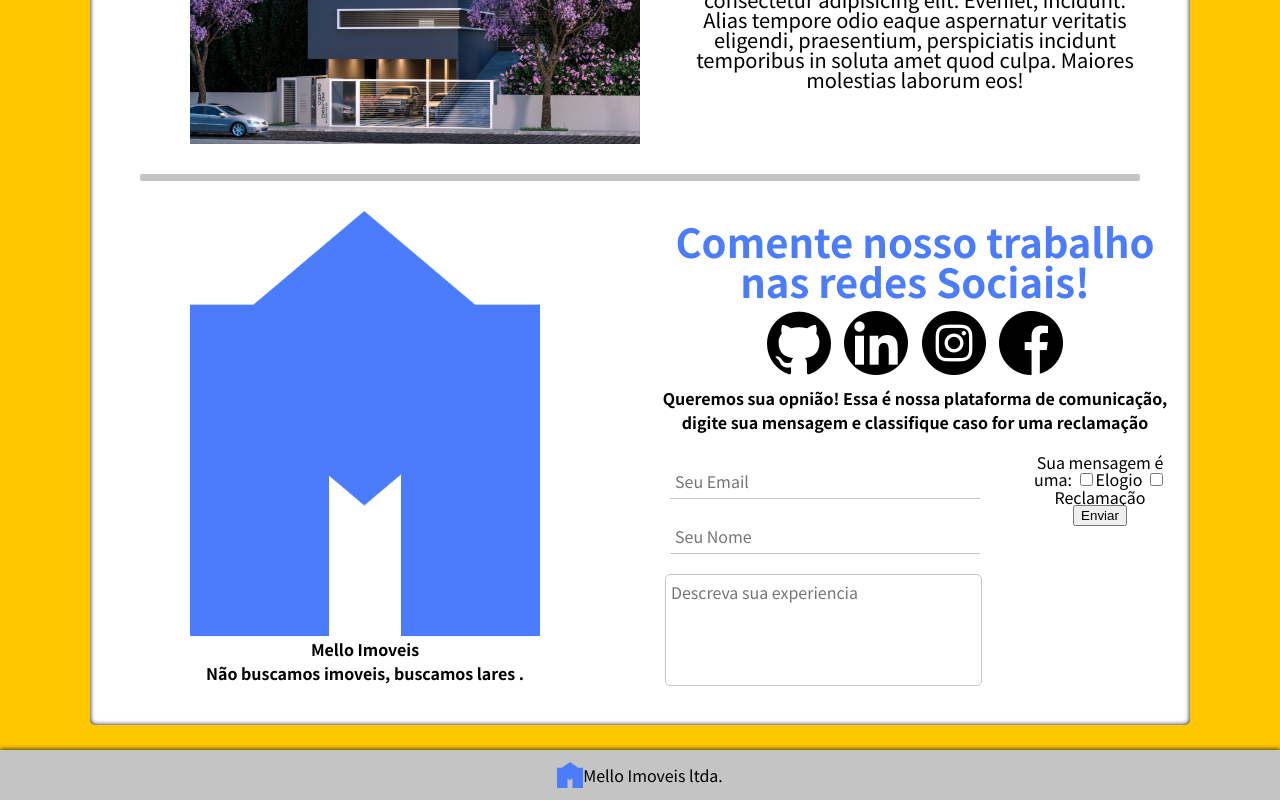
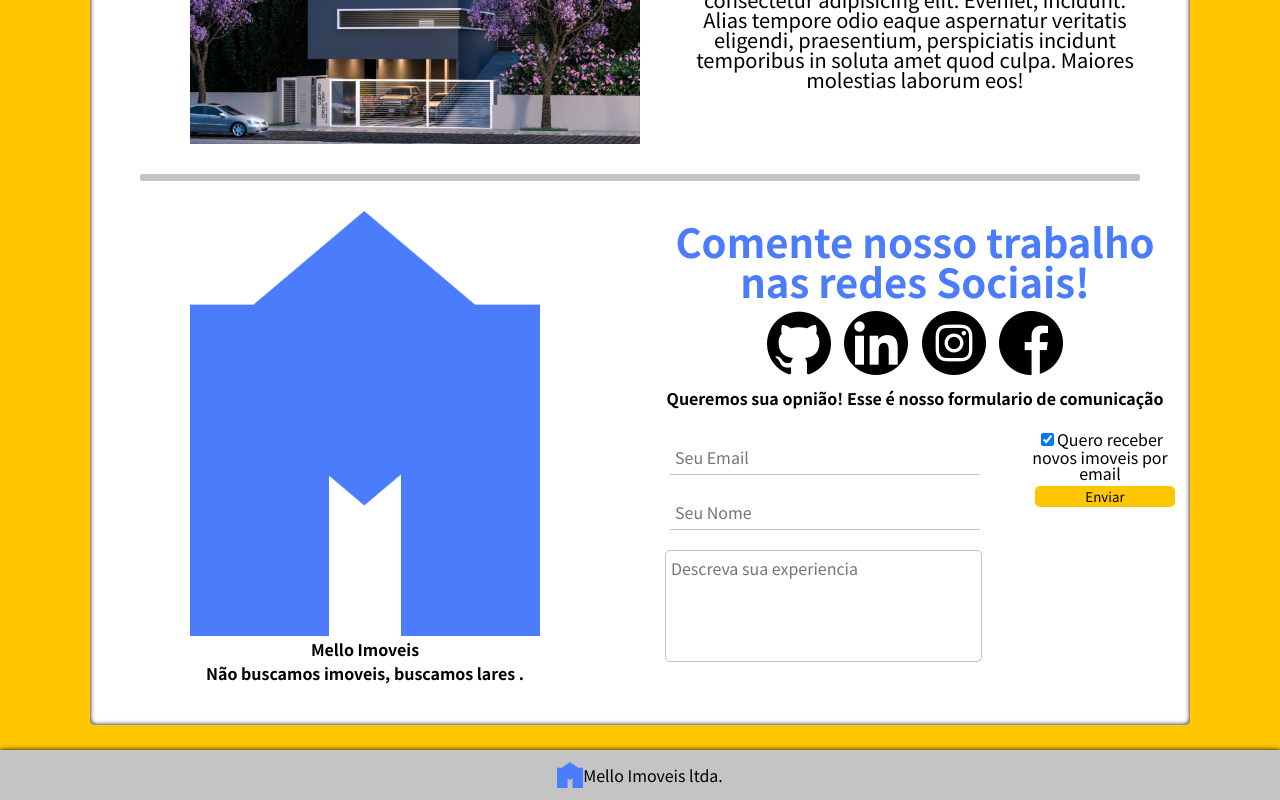
Before and after one commit to lucassmelloo/projeto-pessoal-melloimoveis, a plain HTML site: page index.html in a window 1280 px wide. Shown: the part 1143-1943 px from the top of the page. Drawn offline with Linux system fonts and the light colour scheme.

Commit message:
Estilizando botao de envio

```diff
--- a/index.html
+++ b/index.html
@@ -68,7 +68,7 @@
                             <a href="https://www.instagram.com/lucassmelloo_/" target="_blank"><img class="logos" src="images/logos/instagram.png" width="64px"></a>
                             <a href="https://www.facebook.com/profile.php?id=100002337446745" target="_blank"><img class="logos" src="images/logos/facebook.png" width="64px"></a>
                         </div>
-                            <h2>Queremos sua opnião! Essa é nossa plataforma de comunicação, digite sua mensagem e classifique caso for uma reclamação</h2>
+                            <h2>Queremos sua opnião! Esse é nosso formulario de comunicação</h2>
                         <div class="form">
                             <div class="formleft">
                                 <input type="email" placeholder="Seu Email">
@@ -77,11 +77,9 @@
                             </div>
                             <div class="formright">
                                 <label>
-                                    Sua mensagem é uma:
-                                    <input type="checkbox">Elogio</input>
-                                    <input type="checkbox">Reclamação</input>
+                                    <input checked="true" type="checkbox">Quero receber novos imoveis por email</input> </label>
                                 </label>
-                                <button>Enviar</button>
+                                <button class="sendform">Enviar</button>
                             </div>
                         </div>
                     </div>
--- a/styles/style.css
+++ b/styles/style.css
@@ -276,7 +276,7 @@ footer{
 
 .formleft{
     display: block;
-    width: 70%;
+    width: 65%;
     height: 90%;
    padding: 20px;
 }
@@ -307,12 +307,28 @@ footer{
 
 .formright{
     display: block;
-    width: 30%;
+    width: 35%;
     height: 90%;
     padding: 20px;
 }
 
+.formright label {
+    margin: auto;
 
+
+}
+
+.sendform{
+    width: 100%;
+    color: #000000;
+    font-family: 'Noto Sans SC', sans-serif;
+    margin: 5px;
+
+    border-radius: 5px;
+    background-color: #FFC700;
+    outline: none;
+    border: none;
+}
 
 footer img{
     margin: auto 0px auto auto;
```
